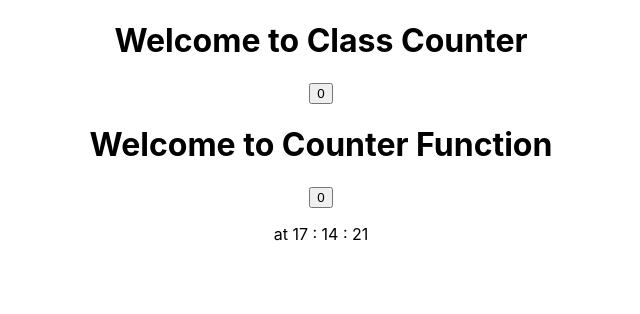
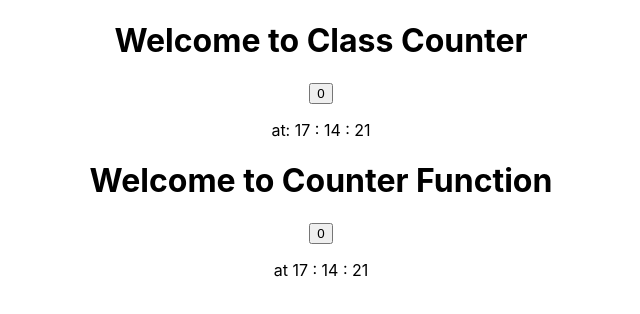
Before and after one commit to newforcoding/react-hook-basics, a React (Create React App) app: page / in a window 1280 px wide. Shown: the top 314 px of the page, without its empty margins (319-959 px from the left). Built offline with nearby package versions, Linux system fonts and the light colour scheme.

Commit message:
nothing to be change

```diff
--- a/src/CounterClass.js
+++ b/src/CounterClass.js
@@ -4,18 +4,22 @@ export default class CounterClass extends Component {
     constructor(){
         super()
         this.state={
-            count:0
+            count:0,
+            time:new Date()
         }
     }
     hanldeCounter=()=>{
         this.setState(prevState=>({count:prevState.count+1}))
+        // this.setState(new Date())
     }
     render() {
         const {count} = this.state
+        const {time} = this.state
         return (
             <div>
                 <h1>Welcome to Class Counter </h1>
-                <button onClick={this.hanldeCounter}>{count}</button>
+                <button onClick={this.hanldeCounter}>{count} </button>
+                <p>at: {`${time.getHours()} : ${time.getMinutes()} : ${time.getSeconds()}`}</p>
             </div>
         )
     }
```
